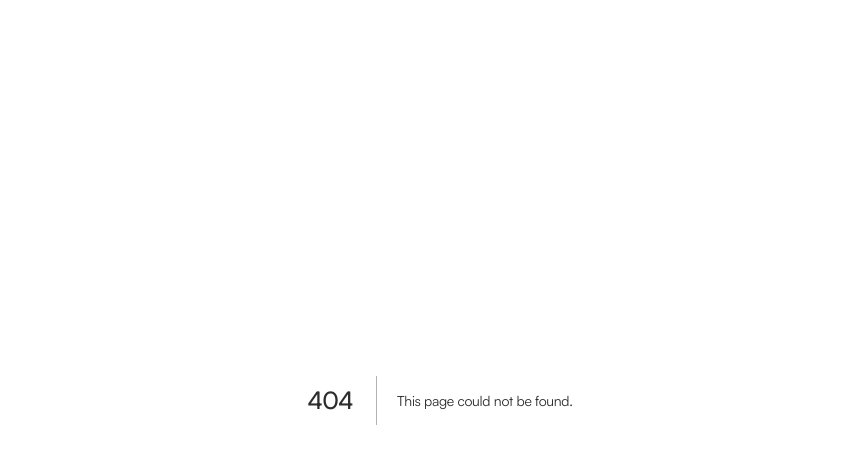
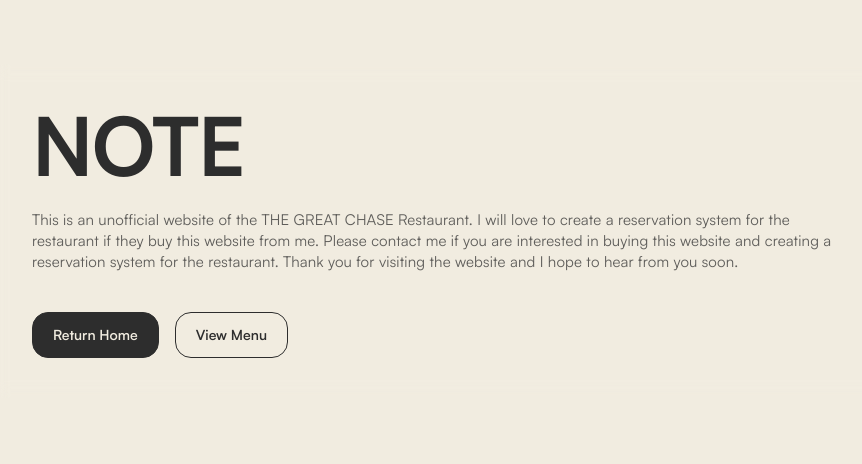
Before and after one commit to ABD2k23/TheGreatChase, a Next.js app: page /booking in a window 1280 px wide. Before the commit this address had no page. Shown: the top 464 px of the page, without its empty margins (200-1062 px from the left). Built offline with nearby package versions, Linux system fonts and the light colour scheme.

Commit message:
Added Dummy Reservation Page

```diff
--- /dev/null
+++ b/src/app/booking/page.tsx
@@ -0,0 +1,35 @@
+import Link from "next/link";
+
+const page = () => {
+  return (
+    <div className="min-h-screen  text-black px-6 py-16 sm:px-10 lg:px-16">
+      <div className="mx-auto max-w-4xl  p-10 backdrop-blur-sm">
+        <h1 className="text-4xl font-bold tracking-tight sm:text-5xl">NOTE</h1>
+        <p className="mt-6 text-lg leading-8 text-black/75">
+          This is an unofficial website of the THE GREAT CHASE Restaurant. I
+          will love to create a reservation system for the restaurant if they
+          buy this website from me. Please contact me if you are interested in
+          buying this website and creating a reservation system for the
+          restaurant. Thank you for visiting the website and I hope to hear from
+          you soon.
+        </p>
+        <div className="mt-10 flex flex-col sm:flex-row gap-4">
+          <Link
+            href="/"
+            className="inline-flex items-center justify-center rounded-2xl border border-black bg-black px-5 py-3 text-sm font-semibold text-white transition hover:bg-black/90"
+          >
+            Return Home
+          </Link>
+          <Link
+            href="/Menu"
+            className="inline-flex items-center justify-center rounded-2xl border border-black bg-transparent px-5 py-3 text-sm font-semibold text-black transition hover:bg-black hover:text-white"
+          >
+            View Menu
+          </Link>
+        </div>
+      </div>
+    </div>
+  );
+};
+
+export default page;
--- a/src/components/Hero.tsx
+++ b/src/components/Hero.tsx
@@ -55,7 +55,7 @@
             custom={baseDelay + 0.14}
           >
             <Click content="Explore Menu" fer="/Menu" status={true} />
-            <Click content="Reservations" fer="/" status={false} />
+            <Click content="Reservations" fer="/booking" status={false} />
           </motion.div>
         </motion.div>
       </motion.div>
--- a/src/components/PopularSecond.tsx
+++ b/src/components/PopularSecond.tsx
@@ -201,7 +201,7 @@
           <div className="absolute bottom-8 left-0 w-full  px-4 ">
             <div className="flex flex-row items-center justify-center gap-4 ">
               <Click content="View Full Menu" fer="/Menu" status={true} />
-              <Click content="Reservations" fer="/" status={false} />
+              <Click content="Reservations" fer="/booking" status={false} />
             </div>
           </div>
         </div>
```
